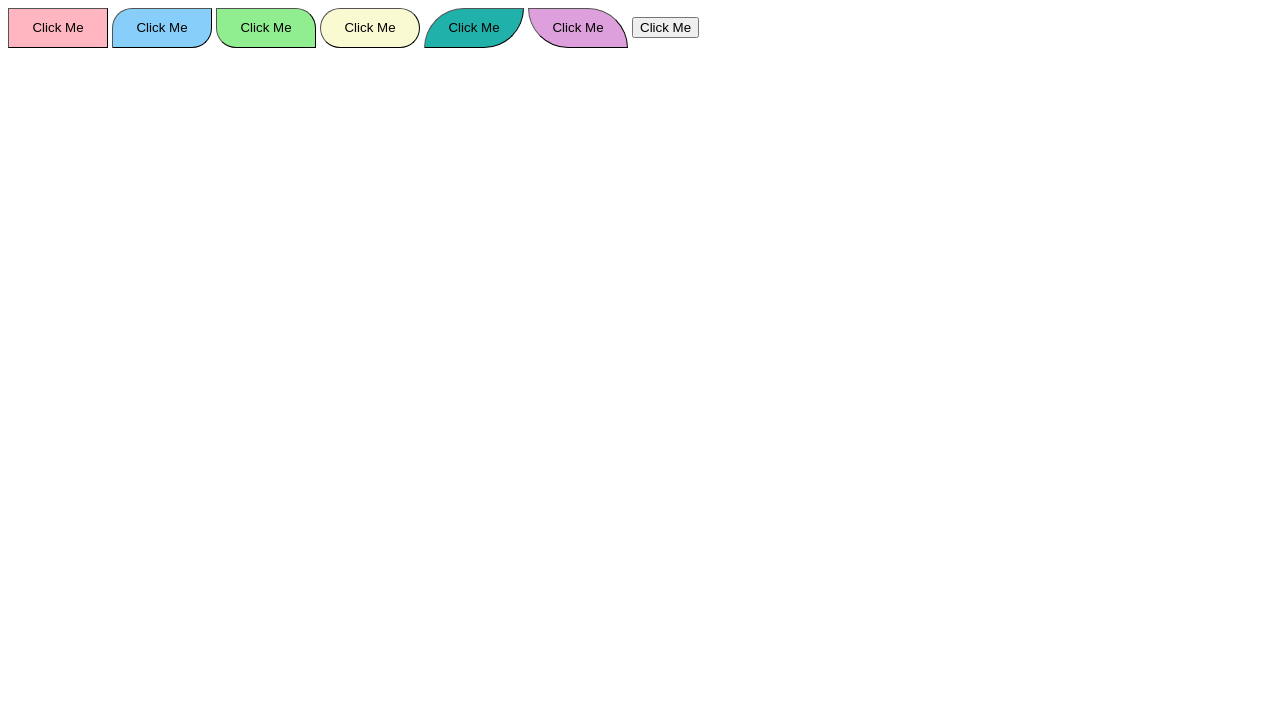
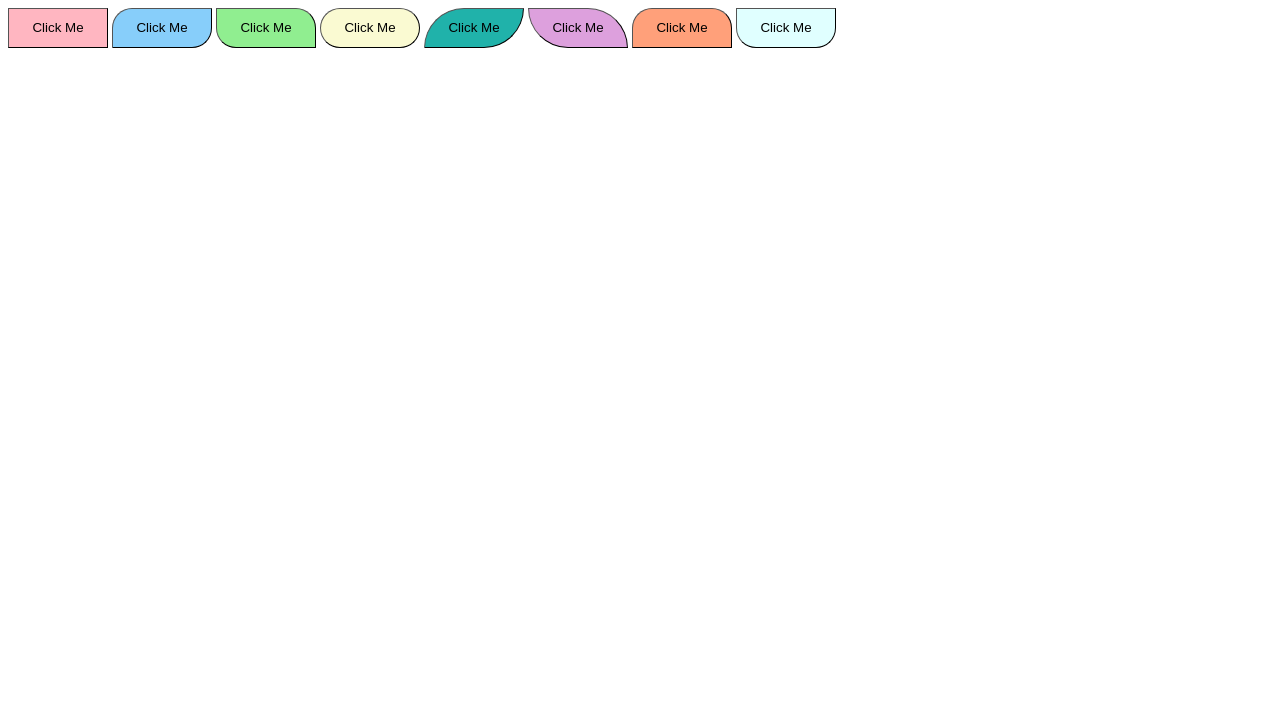
Before and after one commit to Jayashri-23/first-css-project, a plain HTML site: page pages/idex.html in a window 1280 px wide. Shown: the part 74-800 px from the top of the page. Drawn offline with Linux system fonts and the light colour scheme.

Commit message:
Button 8 Added

```diff
--- a/pages/idex.html
+++ b/pages/idex.html
@@ -51,8 +51,21 @@
          width: 100px;
          border-width:1px;
          border-radius: 0px 60px 0px 60px;
-       }
-
+        }
+       .btn-7{
+         background-color:lightsalmon;
+         height:40px;
+         width: 100px;
+         border-width:1px;
+         border-radius: 20px 20px 0px 0px;
+        }
+        .btn-8{
+         background-color: lightcyan;
+         height:40px;
+         width: 100px;
+         border-width:1px;
+         border-radius:0px  0px 20px 20px;
+        }
     </style>
 </head>
 <body>
@@ -72,5 +85,7 @@
 
     <button class="btn-7">Click Me</button>
 
+    <button class="btn-8">Click Me</button>
+
 </body>
 </html>
```
